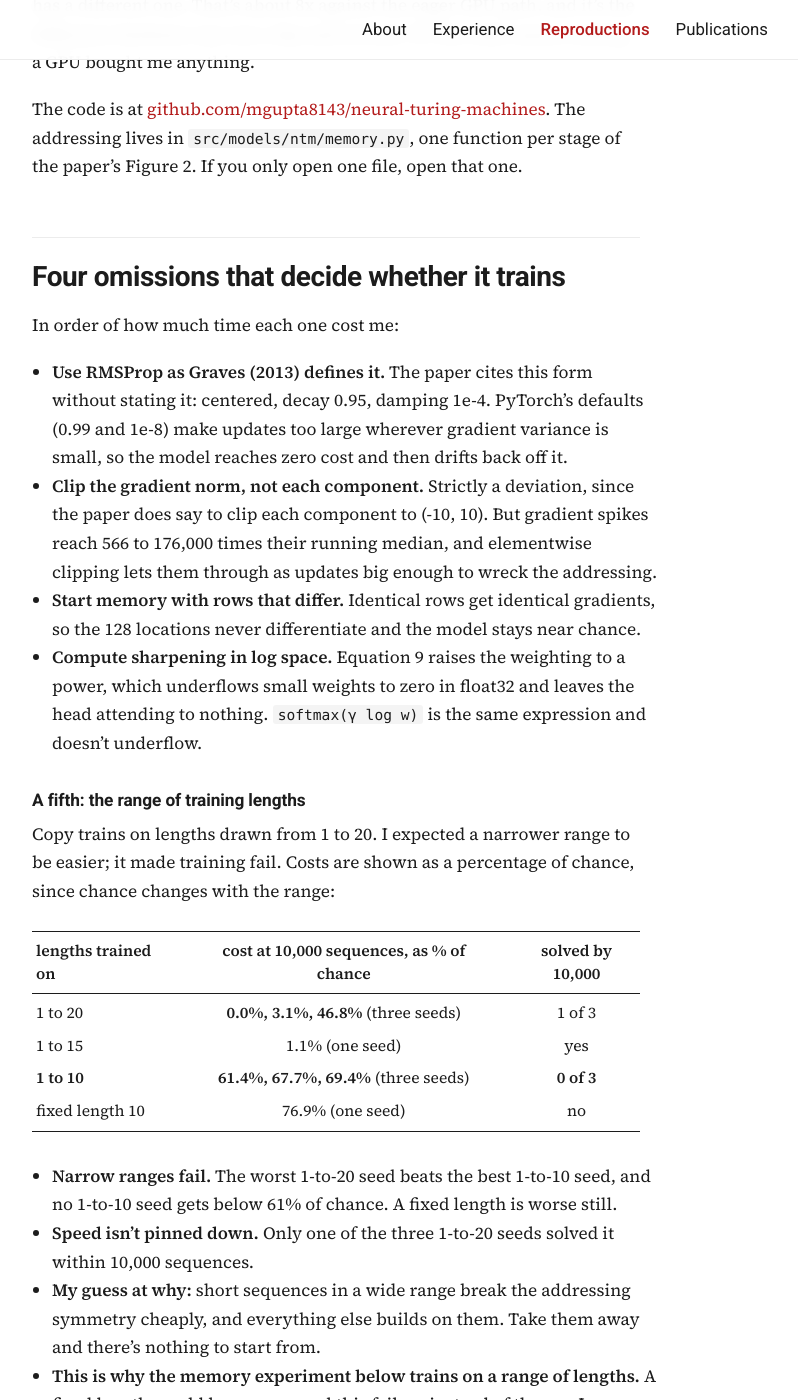
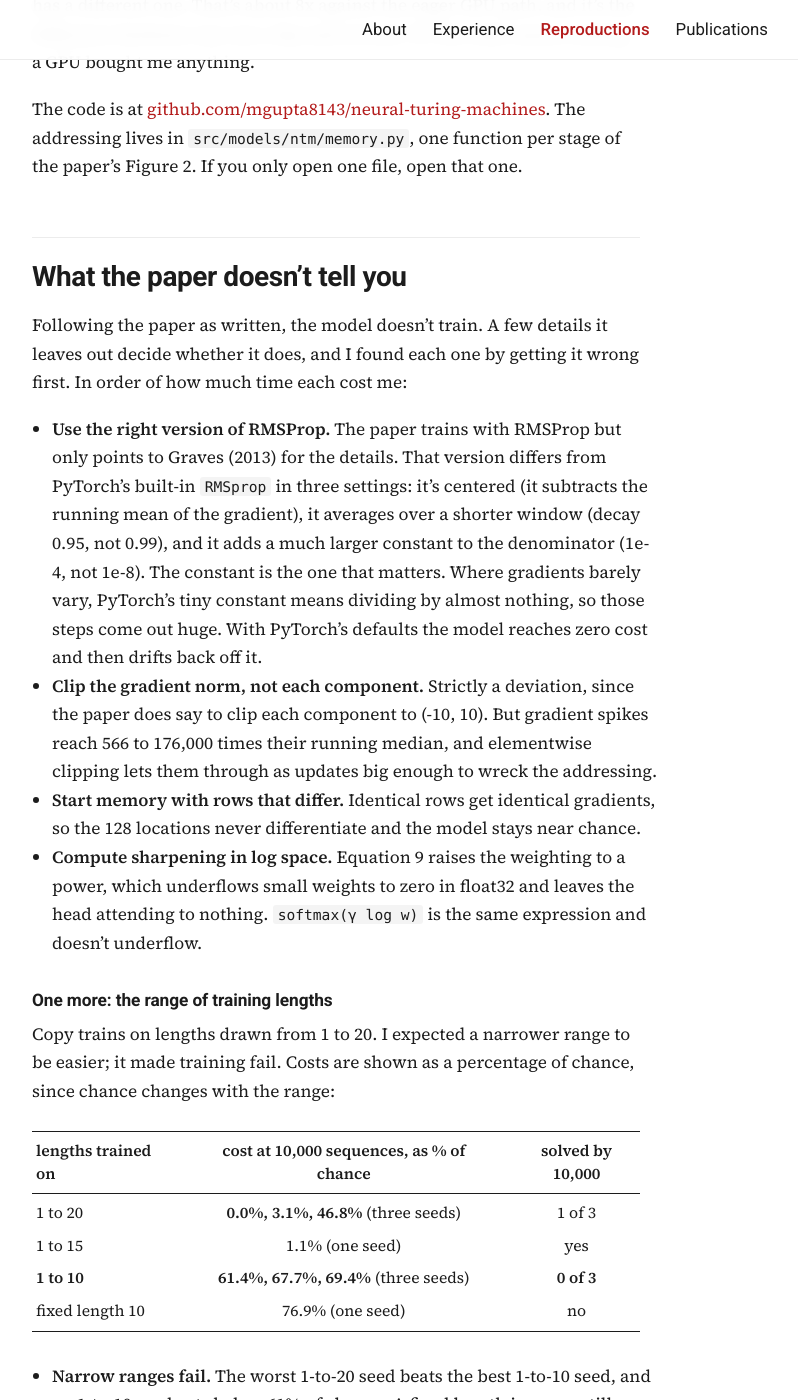
Before and after one commit to mgupta8143/mgupta8143.github.io, a Jekyll site: the page built from _reproductions/neural-turing-machines.md, in a window 1280 px wide and 1400 px high, scrolled down 2962 px. Shown: the whole window, without its empty margins (304-1102 px from the left). Built offline with Jekyll 4.4.1, drawn with Linux system fonts in a browser that asks for light colours.

Commit message:
Rename the omissions section and explain the RMSProp point plainly
Co-Authored-By: Claude Opus 5.5 <noreply@anthropic.com>

```diff
--- a/_reproductions/neural-turing-machines.md
+++ b/_reproductions/neural-turing-machines.md
@@ -85,13 +85,19 @@ The code is at
 The addressing lives in `src/models/ntm/memory.py`, one function per stage of the paper's
 Figure 2. If you only open one file, open that one.
 
-## Four omissions that decide whether it trains
+## What the paper doesn't tell you
 
-In order of how much time each one cost me:
+Following the paper as written, the model doesn't train. A few details it leaves out decide
+whether it does, and I found each one by getting it wrong first. In order of how much time each
+cost me:
 
-- **Use RMSProp as Graves (2013) defines it.** The paper cites this form without stating it:
-  centered, decay 0.95, damping 1e-4. PyTorch's defaults (0.99 and 1e-8) make updates too large
-  wherever gradient variance is small, so the model reaches zero cost and then drifts back off it.
+- **Use the right version of RMSProp.** The paper trains with RMSProp but only points to Graves
+  (2013) for the details. That version differs from PyTorch's built-in `RMSprop` in three
+  settings: it's centered (it subtracts the running mean of the gradient), it averages over a
+  shorter window (decay 0.95, not 0.99), and it adds a much larger constant to the denominator
+  (1e-4, not 1e-8). The constant is the one that matters. Where gradients barely vary, PyTorch's
+  tiny constant means dividing by almost nothing, so those steps come out huge. With PyTorch's
+  defaults the model reaches zero cost and then drifts back off it.
 - **Clip the gradient norm, not each component.** Strictly a deviation, since the paper does say
   to clip each component to (-10, 10). But gradient spikes reach 566 to 176,000 times their
   running median, and elementwise clipping lets them through as updates big enough to wreck the
@@ -102,7 +108,7 @@ In order of how much time each one cost me:
   underflows small weights to zero in float32 and leaves the head attending to nothing.
   `softmax(γ log w)` is the same expression and doesn't underflow.
 
-### A fifth: the range of training lengths
+### One more: the range of training lengths
 
 Copy trains on lengths drawn from 1 to 20. I expected a narrower range to be easier; it made
 training fail. Costs are shown as a percentage of chance, since chance changes with the range:
```
